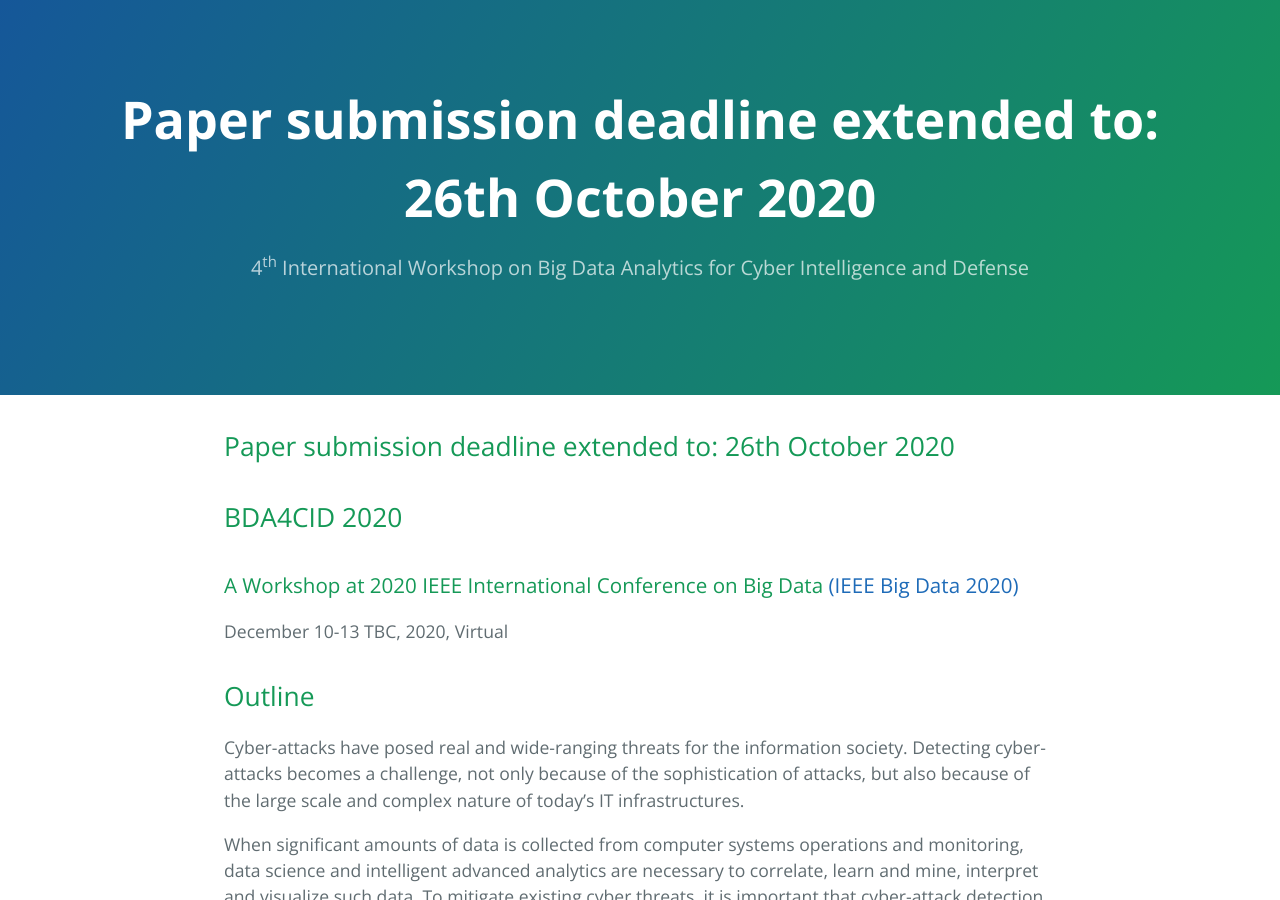
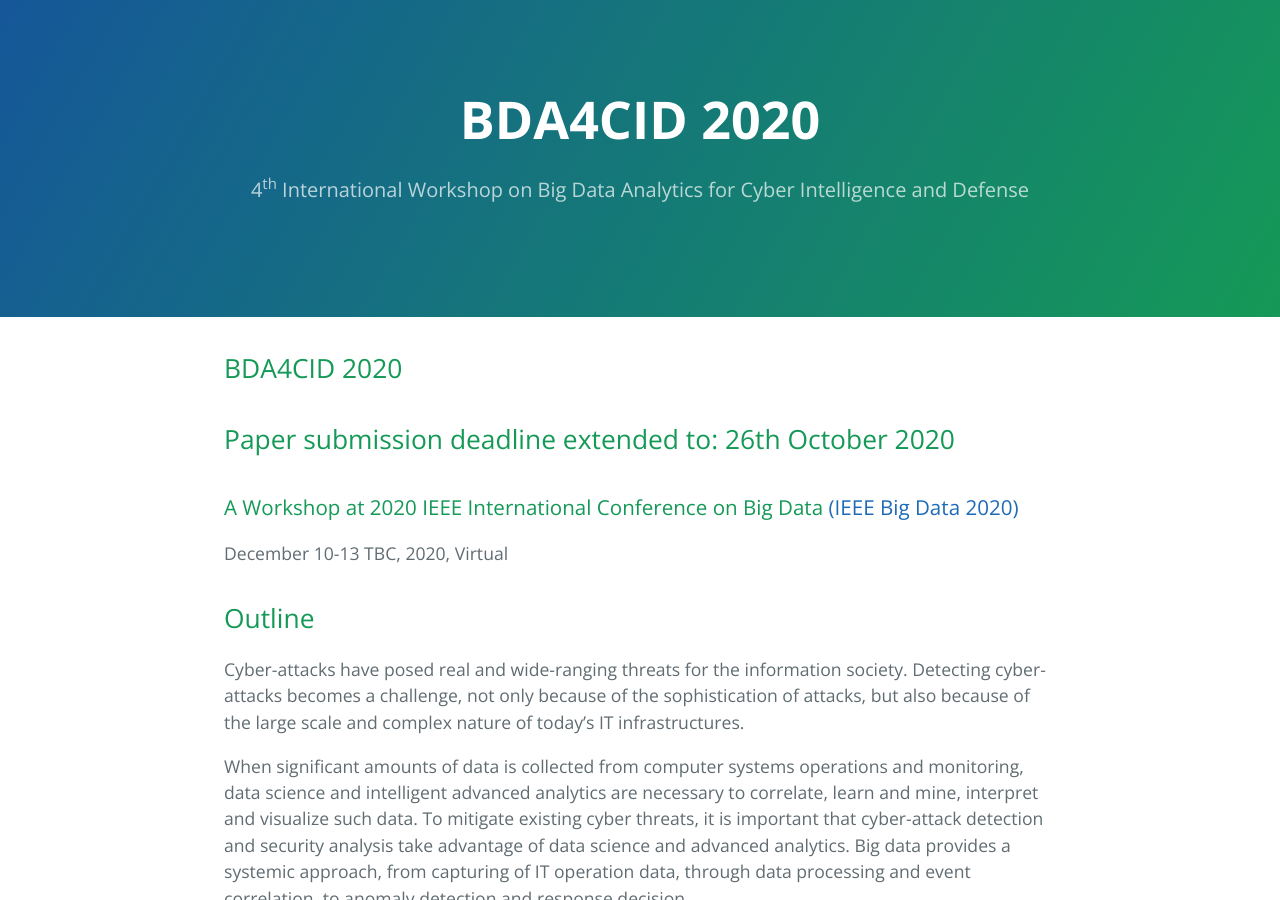
Before and after one commit to bda4cid/bda4cid.github.io, a Jekyll site: the page built from index.md, in a window 1280 px wide and 900 px high. Built offline with Jekyll 4.4.1, drawn with Linux system fonts in a browser that asks for light colours; our own code applies the rules of GitHub Pages for plain Markdown files.

Commit message:
new paper deadline - right place

```diff
--- a/index.md
+++ b/index.md
@@ -1,9 +1,10 @@
 ---
 layout: default
 ---
+## BDA4CID 2020
+
 ## Paper submission deadline extended to: 26th October 2020
 
-## BDA4CID 2020
 ### A Workshop at 2020 IEEE International Conference on Big Data [(IEEE Big Data 2020)](http://bigdataieee.org/BigData2020/)
 December 10-13 TBC, 2020, Virtual
 
```
